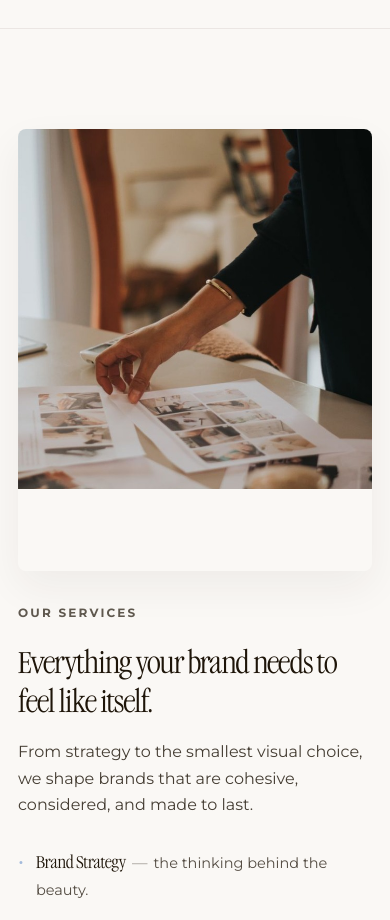
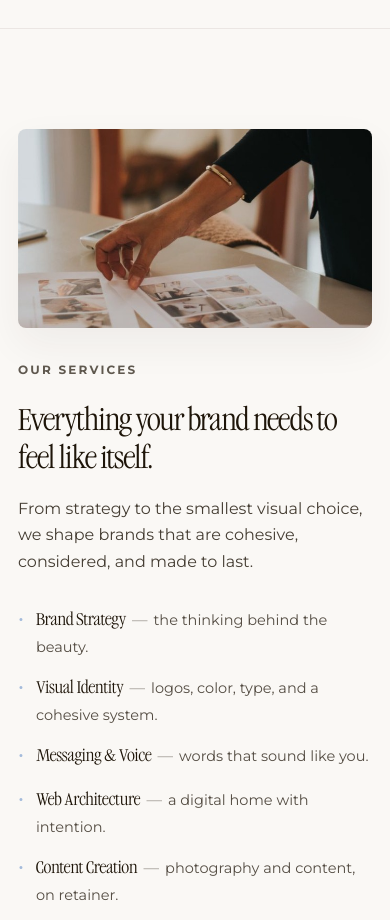
Before and after one commit to milanese88/intent-digital, a React (Vite) app: page / in a window 390 px wide. Shown: the part 2240-3160 px from the top of the page. Built offline with nearby package versions, Linux system fonts and the light colour scheme; a web font is replaced by a local one.

Commit message:
Update home.css

```diff
--- a/src/styles/home.css
+++ b/src/styles/home.css
@@ -1198,7 +1198,7 @@
 
 .home-services-visual-wrap {
   width: 100%;
-  aspect-ratio: 4 / 5;
+  aspect-ratio: 16 / 10;
   border-radius: 8px;
   overflow: hidden;
   box-shadow: 0 16px 40px rgba(52, 31, 26, 0.06);
@@ -1209,6 +1209,7 @@
   width: 100%;
   height: 100%;
   object-fit: cover;
+  object-position: center 60%;
   display: block;
 }
 
@@ -4020,10 +4021,15 @@
     gap: 2rem !important;
   }
 
+  .home-services-visual-wrap {
+    aspect-ratio: 16 / 9 !important;
+  }
+
   .home-services-visual-img {
-    max-height: 360px !important;
+    max-height: none !important;
     width: 100% !important;
     object-fit: cover !important;
+    object-position: center 60% !important;
   }
 
   .why-grid {
```
